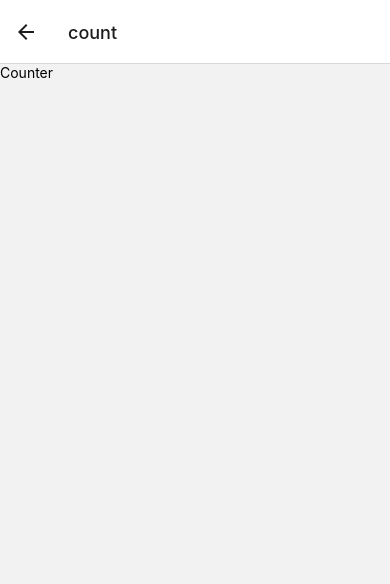
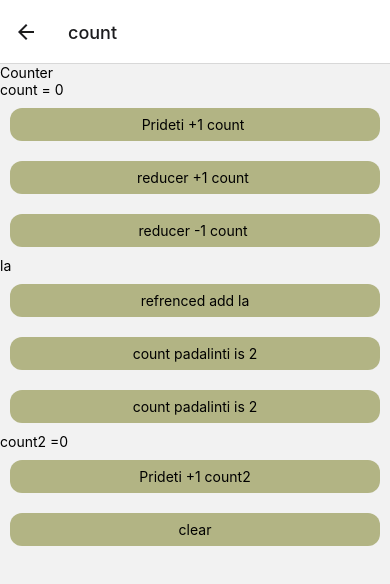
Before and after one commit to Vokietislt/academy-kids, a React Native app: screen /count in a window 390 px wide. Shown: the top 584 px of the page. Built offline with nearby package versions, Linux system fonts and the light colour scheme.

Commit message:
finished

```diff
--- a/Screens/count.js
+++ b/Screens/count.js
@@ -1,13 +1,129 @@
-import {View,Text} from 'react-native'
+import { View, Text, TouchableOpacity, TextInput, ScrollView } from 'react-native'
+import { useState, useReducer, useEffect, useRef } from 'react'
+import styles from '../css/mainCss'
+const Count = () => {
 
-const Count =()=>{
+    //simple states
+    const [count, setCount] = useState(0)
+    const [count2, setCount2] = useState(0)
 
-    return(
+    //reducer
+    const [state, dispatch] = useReducer(reducer, count);
+    function reducer(state, action) {
+        switch (action.type) {
+            case 'increment':
+                return setCount(count + 1);
+            case 'decrement':
+                return setCount(count - 1);
+            default:
+                throw new Error();
+        }
+    }
 
+    //useEffect
+    useEffect(() => {
+        setCount(Math.round(count))
+    }, [count])
+
+    // refrence
+    const [la, setLa] = useState('la')
+    const inputEl = useRef(null);
+    const setRefrence = () => {
+        setLa(la + 'la')
+    }
+    return (
         <View>
-            <Text>Counter</Text>
+            <ScrollView>
+                <Text>Counter</Text>
+                <Text>count = {count}</Text>
+                <TouchableOpacity
+                    style={styles.btn}
+                    count={count}
+                    onPress={() => {
+                        setCount(count + 1)
+                    }}
+                ><Text>Prideti +1 count </Text></TouchableOpacity>
+
+                <TouchableOpacity
+                    style={styles.btn}
+                    count={count}
+                    onPress={() => {
+                        dispatch({ type: 'increment' })
+                    }}
+                ><Text>reducer +1 count </Text></TouchableOpacity>
+
+                <TouchableOpacity
+                    style={styles.btn}
+                    count={count}
+                    onPress={() => {
+                        dispatch({ type: 'decrement' })
+                    }}
+                ><Text>reducer -1 count </Text></TouchableOpacity>
+
+                <TextInput
+                    value={la}
+                    onChangeText={setLa}
+                    ref={inputEl}
+                />
+                <TouchableOpacity
+                    style={styles.btn}
+                    count={count}
+                    onPress={() => {
+                        setRefrence()
+                    }}
+                ><Text>refrenced add la</Text></TouchableOpacity>
+
+                <TouchableOpacity
+                    style={styles.btn}
+                    count={count}
+                    onPress={() => {
+                        setCount(count / 2)
+                    }}
+                ><Text>count padalinti is 2</Text></TouchableOpacity>
+
+                <TouchableOpacity
+                    style={styles.btn}
+                    count={count}
+                    onPress={() => {
+                        setCount(count / 2)
+                    }}
+                ><Text>count padalinti is 2</Text></TouchableOpacity>
+
+
+                <KitasCount count={count2} setCount={(value) => {
+                    setCount2(value)
+                }} />
+
+                <TouchableOpacity
+                    style={styles.btn}
+                    count={count}
+                    setCount={(value) => { setCount(value) }}
+                    onPress={() => {
+                        setCount(0)
+                        setCount2(0)
+                        setLa('')
+                    }}
+                ><Text>clear</Text></TouchableOpacity>
+            </ScrollView>
         </View>
     )
 }
 
 export default Count
+
+const KitasCount = (props) => {
+    return (
+
+        <View>
+            <Text>count2 ={props.count}</Text>
+            <TouchableOpacity
+                style={styles.btn}
+                onPress={() => {
+                    props.setCount(props.count + 1)
+                }}
+
+            ><Text>Prideti +1 count2</Text></TouchableOpacity>
+
+        </View>
+    )
+}
```
